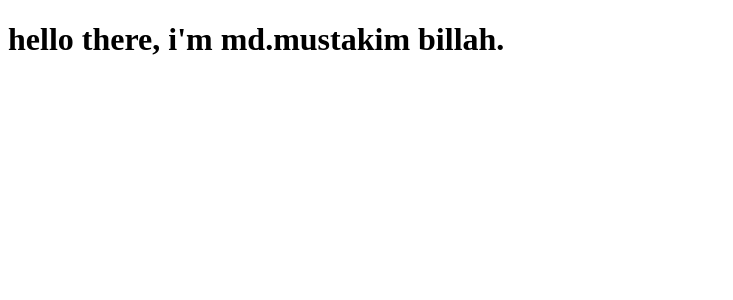
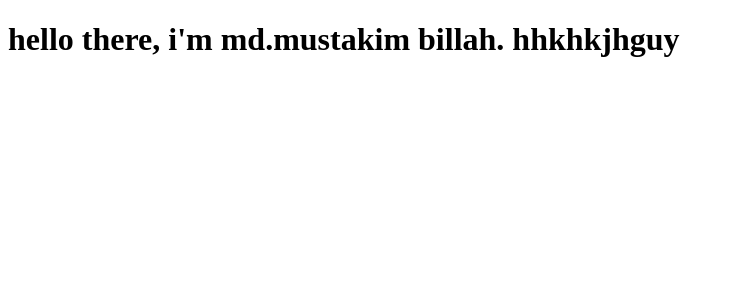
Before and after one commit to mustakim6/portfolio-website, a React (Vite) app: page / in a window 1280 px wide. Shown: the top 300 px of the page, without its empty margins (0-733 px from the left). Built offline with nearby package versions, Linux system fonts and the light colour scheme.

Commit message:
check is deployment in vercel is ok? by adding another line in App.js

```diff
--- a/src/App.jsx
+++ b/src/App.jsx
@@ -6,7 +6,7 @@ function App() {
 
   return (
     <>
-   <h1> hello there, i'm md.mustakim billah.</h1>
+   <h1> hello there, i'm md.mustakim billah. hhkhkjhguy</h1>
     </>
   )
 }
```
